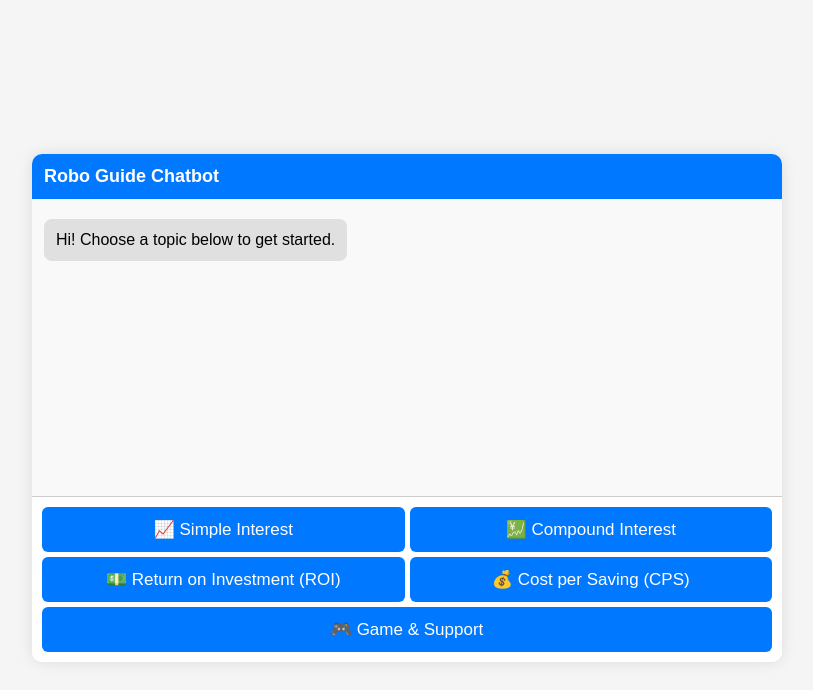
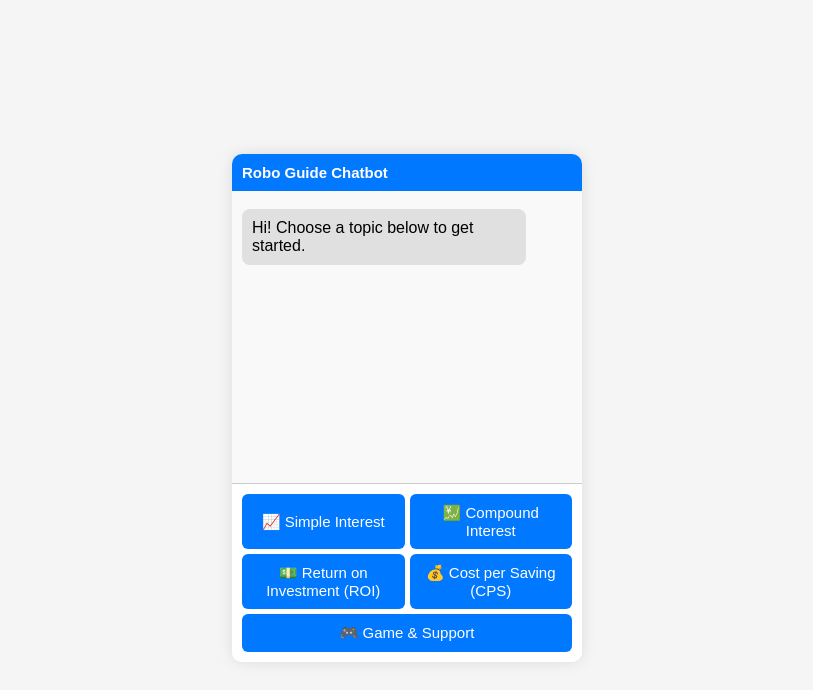
Before and after one commit to MURVYN4/GAME, a plain HTML site: page chatbox.html in a window 1280 px wide. Shown: the whole page, without its empty margins (233-1046 px from the left). Drawn offline with Linux system fonts and the light colour scheme.

Commit message:
Update chatbox.html

```diff
--- a/chatbox.html
+++ b/chatbox.html
@@ -13,7 +13,7 @@
       height: 100vh;
     }
     .chat-container {
-      width: 750px;
+      width: 350px;
       height: 508px;
       background: white;
       border-radius: 10px;
@@ -25,13 +25,13 @@
     .chat-header {
       background: #0078ff;
       color: white;
-      padding: 12px;
-      font-size: 18px;
+      padding: 10px;
+      font-size: 15px;
       font-weight: bold;
     }
     .chat-messages {
       flex: 1;
-      padding: 12px;
+      padding: 10px;
       overflow-y: auto;
       background: #f9f9f9;
       display: flex;
@@ -39,7 +39,7 @@
     }
     .message {
       margin: 8px 0;
-      padding: 12px;
+      padding: 10px;
       border-radius: 8px;
       max-width: 80%;
       word-wrap: break-word;
@@ -66,10 +66,10 @@
       background: #0078ff;
       color: white;
       border: none;
-      padding: 12px;
+      padding: 10px;
       border-radius: 6px;
       cursor: pointer;
-      font-size: 17px;
+      font-size: 15px;
     }
     .options button:hover, .question-button:hover {
       background: #005ec2;
```
